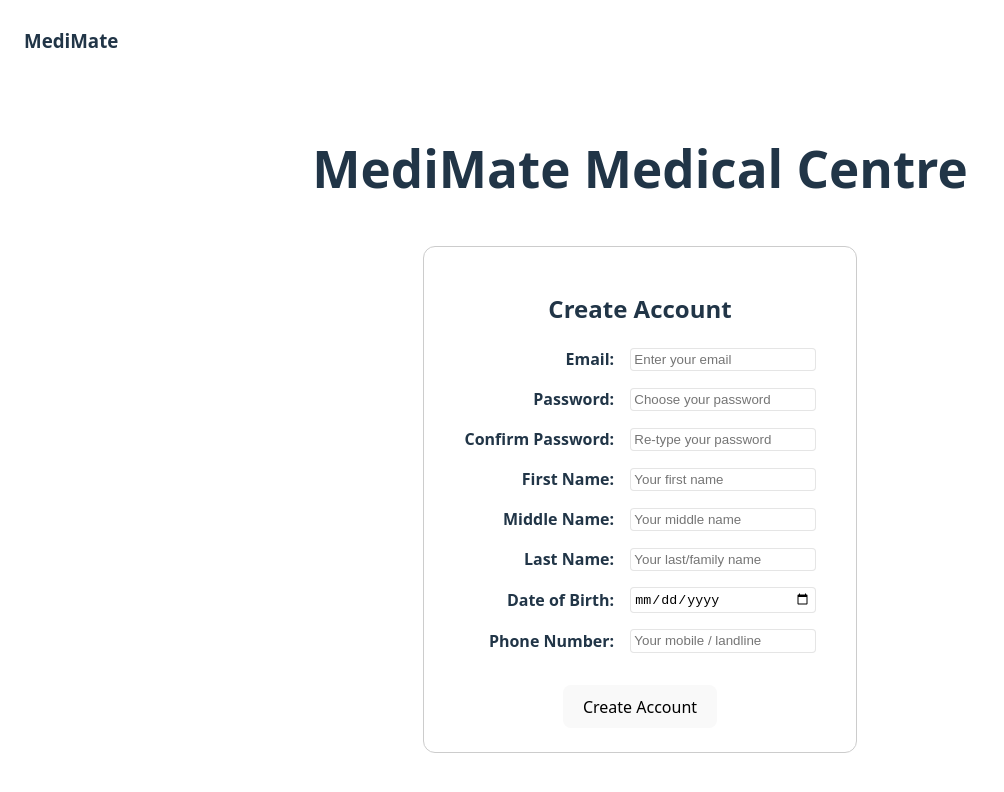
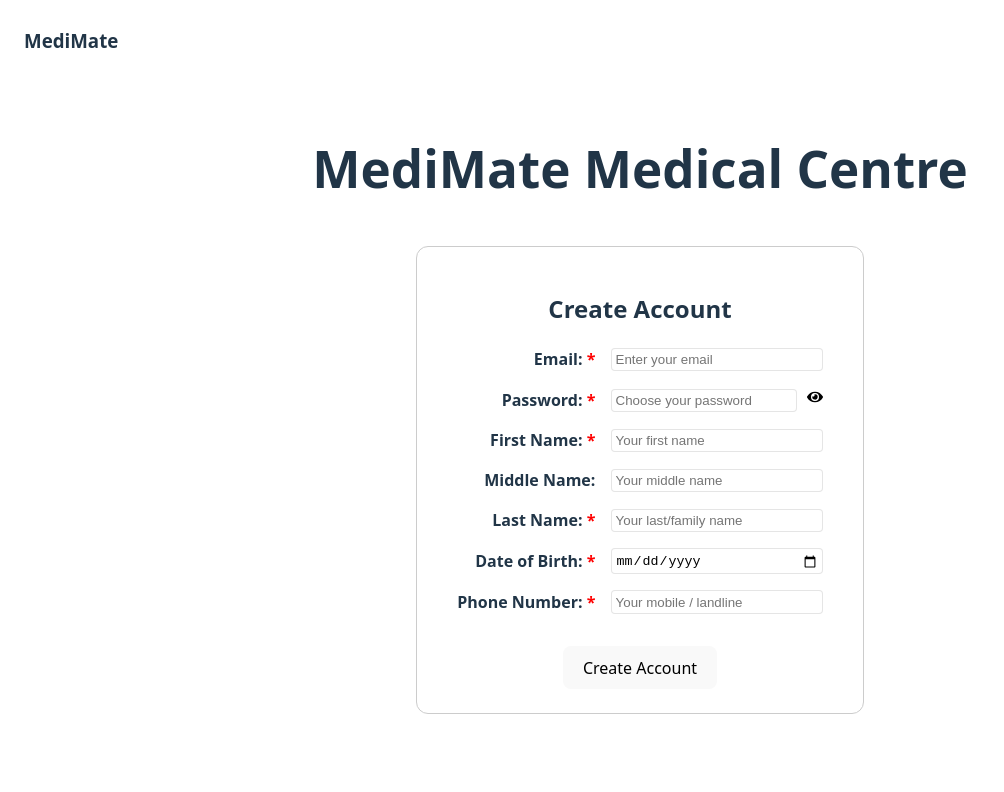
Before and after one commit to lillieharlow/MediMate-Front-End-Web-App, a React (Vite) app: page /signup in a window 1280 px wide. Shown: the top 792 px of the page, without its empty margins (0-1004 px from the left). Built offline with nearby package versions, Linux system fonts and the light colour scheme; no server answers.

Commit message:
refactor: Update styling & required fields of login, signup form

```diff
--- a/src/components/LoginForm.jsx
+++ b/src/components/LoginForm.jsx
@@ -3,7 +3,13 @@ import { useEffect, useState } from 'react';
 import { useNavigate } from 'react-router';
 import { loginRequest } from '../api/auth';
 import { useAuth } from '../contexts/AuthContext';
-import { DialogCard, FormErrorSpan, StyledForm, StyledInput } from '../style/componentStyles';
+import {
+  DialogCard,
+  FormErrorSpan,
+  InputGrid,
+  StyledForm,
+  StyledInput,
+} from '../style/componentStyles';
 import { getJwtPayload } from '../utils/jwt';
 
 export default function LoginForm() {
@@ -42,9 +48,10 @@ export default function LoginForm() {
     <DialogCard>
       <h2>Log In</h2>
       <StyledForm onSubmit={handleLoginSubmit} data-testid="app-login-form">
-        <label>
-          Email:{' '}
+        <InputGrid>
+          <label htmlFor="login-email-input">Email:</label>
           <StyledInput
+            id="login-email-input"
             type="email"
             value={email}
             onChange={event => setEmail(event.target.value)}
@@ -52,18 +59,18 @@ export default function LoginForm() {
             required
             data-testid="app-login-form-input-email"
           />
-        </label>
-        <label>
-          Password:{' '}
+          <label htmlFor="login-password-input">Password:</label>
           <StyledInput
+            id="login-password-input"
             type="password"
             value={password}
             onChange={event => setPassword(event.target.value)}
             placeholder="Enter your password"
+            minLength={6}
             required
             data-testid="app-login-form-input-password"
           />
-        </label>
+        </InputGrid>
         <FormErrorSpan id="login-error-span" className={isError ? 'error' : ''}>
           {message}
         </FormErrorSpan>
--- a/src/components/SignupForm.jsx
+++ b/src/components/SignupForm.jsx
@@ -1,6 +1,7 @@
 /** biome-ignore-all lint/a11y/noLabelWithoutControl: Ignored due to use of custom InputField component */
 
 import { useState } from 'react';
+import { FaEye, FaEyeSlash } from 'react-icons/fa';
 import { useNavigate } from 'react-router';
 import { signupRequest } from '../api/auth';
 import {
@@ -16,7 +17,7 @@ import {
 export default function SignupForm({ userType = 'patient', staffCreated }) {
   const [email, setEmail] = useState('');
   const [password, setPassword] = useState('');
-  const [confirmPassword, setConfirmPassword] = useState('');
+  const [showPassword, setShowPassword] = useState(false);
   const [firstName, setFirstName] = useState('');
   const [middleName, setMiddleName] = useState('');
   const [lastName, setLastName] = useState('');
@@ -32,11 +33,9 @@ export default function SignupForm({ userType = 'patient', staffCreated }) {
     event.preventDefault();
     setIsError(false);
     setMessage('');
+    setShowPassword(false);
 
     try {
-      if (password !== confirmPassword)
-        throw new Error('Confirm password must be the same as password!');
-
       const signupSuccess = await signupRequest({
         email,
         password,
@@ -66,12 +65,19 @@ export default function SignupForm({ userType = 'patient', staffCreated }) {
       setMessage(error.message);
     }
   };
+
+  const togglePasswordVisibility = () => {
+    setShowPassword(!showPassword);
+  };
+
   return (
     <DialogCard>
       <h2 data-testid="app-signup-heading">Create Account</h2>
       <StyledForm onSubmit={handleSignupSubmit} data-testid="app-signup-form">
         <InputGrid>
-          <label htmlFor="signup-email">Email:</label>
+          <label htmlFor="signup-email" className="is-required">
+            Email:
+          </label>
           <StyledInput
             id="signup-email"
             type="email"
@@ -82,29 +88,37 @@ export default function SignupForm({ userType = 'patient', staffCreated }) {
             data-testid="app-signup-form-input-email"
           />
 
-          <label htmlFor="signup-password">Password:</label>
+          <label htmlFor="signup-password" className="is-required">
+            Password:
+          </label>
+          <div>
             <StyledInput
               id="signup-password"
-            type="password"
+              type={showPassword ? 'text' : 'password'}
               value={password}
               onChange={event => setPassword(event.target.value)}
               placeholder={staffCreated ? 'Enter password' : 'Choose your password'}
               required
               data-testid="app-signup-form-input-password"
             />
+            <button
+              onClick={togglePasswordVisibility}
+              type="button"
+              aria-label={showPassword ? 'Hide password' : 'Show password'}
+              style={{
+                background: 'transparent',
+                border: 'none',
+                padding: 0,
+                marginLeft: '10px',
+              }}
+            >
+              {showPassword ? <FaEyeSlash /> : <FaEye />}
+            </button>
+          </div>
 
-          <label htmlFor="signup-confirm-password">Confirm Password:</label>
-          <StyledInput
-            id="signup-confirm-password"
-            type="password"
-            value={confirmPassword}
-            onChange={event => setConfirmPassword(event.target.value)}
-            placeholder={staffCreated ? 'Re-type password' : 'Re-type your password'}
-            required
-            data-testid="app-signup-form-input-password-confirm"
-          />
-
-          <label htmlFor="signup-firstname">First Name:</label>
+          <label htmlFor="signup-firstname" className="is-required">
+            First Name:
+          </label>
           <StyledInput
             id="signup-firstname"
             type="text"
@@ -114,6 +128,7 @@ export default function SignupForm({ userType = 'patient', staffCreated }) {
             required
             data-testid="app-signup-form-input-firstname"
           />
+
           {userType === 'patient' && (
             <>
               <label htmlFor="signup-middlename">Middle Name:</label>
@@ -128,40 +143,53 @@ export default function SignupForm({ userType = 'patient', staffCreated }) {
             </>
           )}
 
-          <label htmlFor="signup-lastname">Last Name:</label>
+          <label htmlFor="signup-lastname" className="is-required">
+            Last Name:
+          </label>
           <StyledInput
             id="signup-lastname"
             type="text"
             value={lastName}
             onChange={event => setLastName(event.target.value)}
             placeholder={staffCreated ? 'User last name' : 'Your last/family name'}
+            required
             data-testid="app-signup-form-input-lastname"
           />
+
           {userType === 'patient' && (
             <>
-              <label htmlFor="signup-dob">Date of Birth:</label>
+              <label htmlFor="signup-dob" className="is-required">
+                Date of Birth:
+              </label>
               <StyledInput
                 id="signup-dob"
                 type="date"
                 value={dob}
                 onChange={event => setDob(event.target.value)}
+                required
                 data-testid="app-signup-form-input-dob"
               />
 
-              <label htmlFor="signup-phone">Phone Number:</label>
+              <label htmlFor="signup-phone" className="is-required">
+                Phone Number:
+              </label>
               <StyledInput
                 id="signup-phone"
                 type="tel"
                 value={phone}
                 onChange={event => setPhone(event.target.value)}
                 placeholder={staffCreated ? 'Phone #' : 'Your mobile / landline'}
+                required
                 data-testid="app-signup-form-input-phone"
               />
             </>
           )}
+
           {userType === 'doctor' && (
             <>
-              <label htmlFor="signup-shiftstart">Shift Start Time:</label>
+              <label htmlFor="signup-shiftstart" className="is-required">
+                Shift Start Time:
+              </label>
               <StyledInput
                 id="signup-shiftstart"
                 type="time"
@@ -170,7 +198,10 @@ export default function SignupForm({ userType = 'patient', staffCreated }) {
                 onChange={event => setShiftStart(event.target.value)}
                 data-testid="app-signup-form-input-shiftstart"
               />
-              <label htmlFor="signup-shiftend">Shift End Time:</label>
+
+              <label htmlFor="signup-shiftend" className="is-required">
+                Shift End Time:
+              </label>
               <StyledInput
                 id="signup-shiftend"
                 type="time"
--- a/src/style/componentStyles.js
+++ b/src/style/componentStyles.js
@@ -81,6 +81,11 @@ export const InputGrid = styled.div`
   > label {
     font-weight: bold;
     text-align: right;
+
+    &.is-required::after {
+      content: " *";
+      color: red;
+    }
   }
 `;
 
```
Lines whose indentation alone changed are shown as unchanged.
